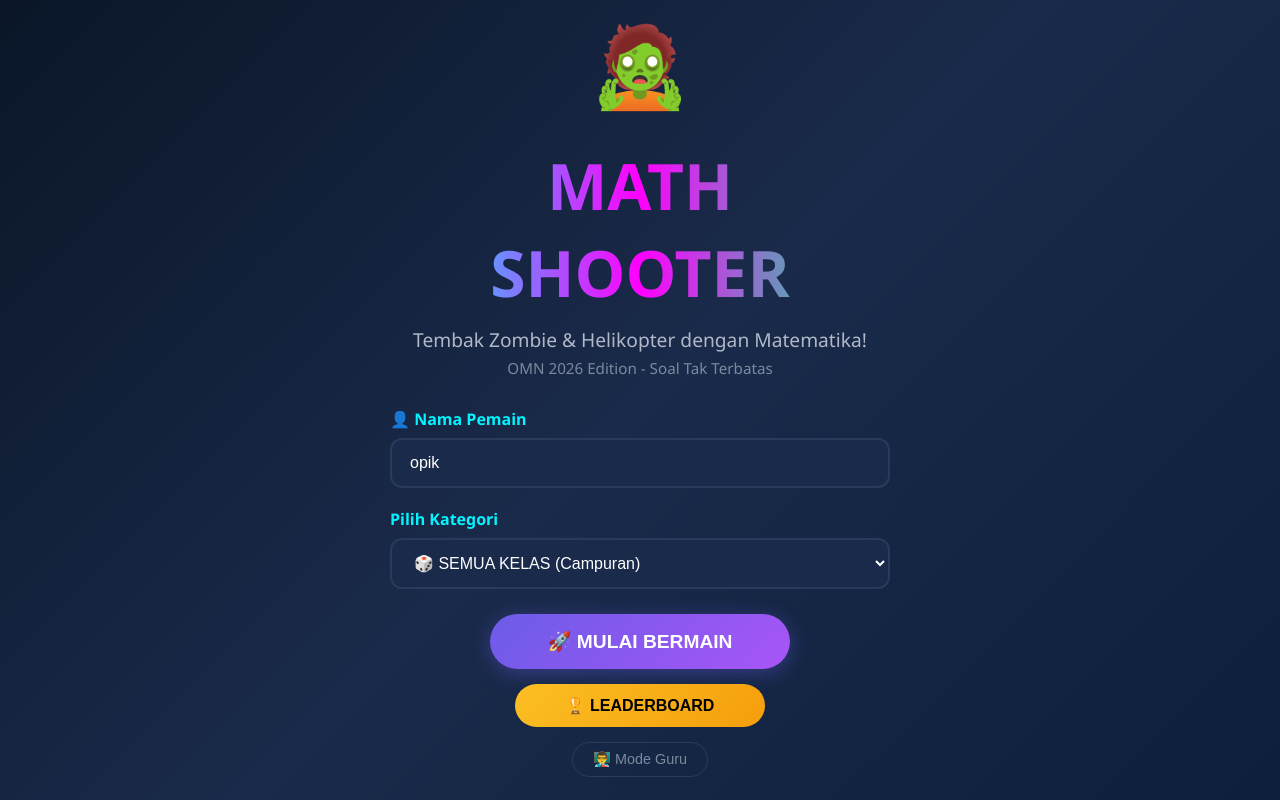
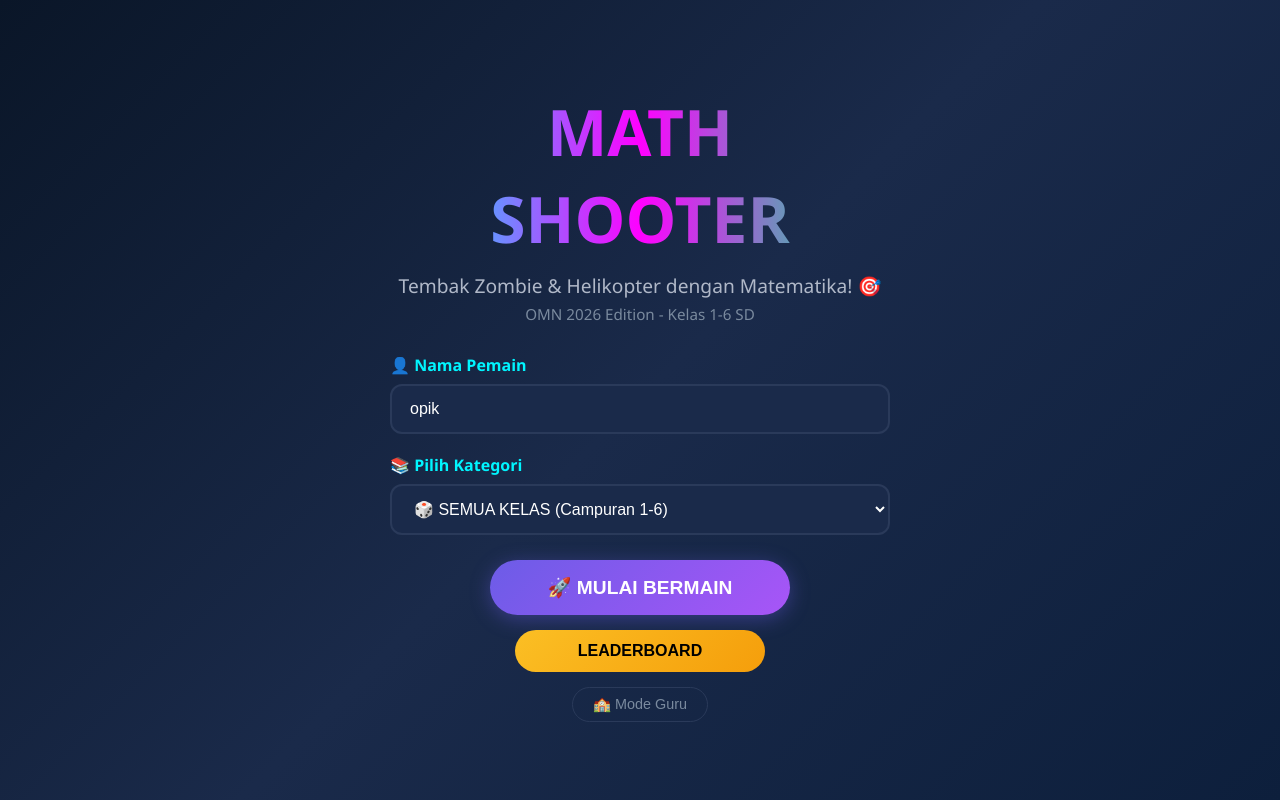
Before and after one commit to olegun84/game-omn, a website: page index.html in a window 1280 px wide. Drawn offline with Linux system fonts and the light colour scheme.

Commit message:
Update index.html

```diff
--- a/index.html
+++ b/index.html
@@ -11,10 +11,10 @@
   <!-- START SCREEN -->
   <div id="startScreen">
     <div class="start-container">
-      <div class="zombie-icon">🧟</div>
+      <div class="zombie-icon"></div>
       <h1 class="game-title">MATH <span class="title-shoot">SHOOTER</span></h1>
-      <p class="subtitle">Tembak Zombie & Helikopter dengan Matematika! </p>
-      <p class="subtitle-small">OMN 2026 Edition - Soal Tak Terbatas</p>
+      <p class="subtitle">Tembak Zombie & Helikopter dengan Matematika! 🎯</p>
+      <p class="subtitle-small">OMN 2026 Edition - Kelas 1-6 SD</p>
 
       <div class="form-group">
         <label>👤 Nama Pemain</label>
@@ -22,59 +22,59 @@
       </div>
 
       <div class="form-group">
-        <label> Pilih Kategori</label>
+        <label>📚 Pilih Kategori</label>
         <select id="categorySelect">
-          <option value="SEMUA KELAS">🎲 SEMUA KELAS (Campuran)</option>
-          <option value="KELAS 1">Kelas 1</option>
-          <option value="KELAS 2">Kelas 2</option>
-          <option value="KELAS 3">Kelas 3</option>
+          <option value="SEMUA KELAS">🎲 SEMUA KELAS (Campuran 1-6)</option>
+          <option value="1">Kelas 1 SD</option>
+          <option value="2">Kelas 2 SD</option>
+          <option value="3">Kelas 3 SD</option>
+          <option value="4">Kelas 4 SD</option>
+          <option value="5">Kelas 5 SD</option>
+          <option value="6">Kelas 6 SD</option>
         </select>
       </div>
 
       <button id="startBtn" class="btn-start">🚀 MULAI BERMAIN</button>
-      <button id="leaderboardBtn" class="btn-leaderboard">🏆 LEADERBOARD</button>
-      <button id="teacherModeBtn" class="btn-teacher">👨‍🏫 Mode Guru</button>
+      <button id="leaderboardBtn" class="btn-leaderboard"> LEADERBOARD</button>
+      <button id="teacherModeBtn" class="btn-teacher">‍🏫 Mode Guru</button>
     </div>
   </div>
 
   <!-- GAME SCREEN -->
   <div id="gameScreen" style="display: none;">
-    <!-- HUD -->
     <div class="hud">
-      <div class="hud-item"> Skor: <strong id="scoreDisplay">0</strong></div>
+      <div class="hud-item">🎯 Skor: <strong id="scoreDisplay">0</strong></div>
       <div class="hud-item">🔥 Combo: <strong id="comboDisplay">0x</strong></div>
       <div class="hud-item">🌊 Wave: <strong id="waveDisplay">1</strong></div>
       <div class="hud-item">💀 Kalah: <strong id="defeatDisplay">0</strong></div>
-      <div class="hud-item" id="timerDisplay">⏱️ 15s</div>
+      <div class="hud-item" id="timerDisplay">⏱️ 20s</div>
     </div>
 
-    <!-- Progress Bar -->
     <div class="progress-container">
       <div id="progressBar" class="progress-bar"></div>
     </div>
 
-    <!-- Question Number -->
-    <div id="questionNum" class="question-num">SOAL 1 / 15</div>
+    <div id="questionNum" class="question-num">SOAL 1 / 20</div>
 
-    <!-- Canvas Container -->
     <div class="canvas-container">
       <canvas id="gameCanvas" width="800" height="600"></canvas>
     </div>
 
-    <!-- Question Box -->
     <div id="questionBox" class="question-box">
-      <span id="topicLabel" class="topic-label">NILAI TEMPAT</span>
+      <div class="question-header">
+        <span id="kelasLabel" class="kelas-label">Kelas 1</span>
+        <span id="topicLabel" class="topic-label">Penjumlahan</span>
+      </div>
       <p id="questionText">Loading...</p>
     </div>
 
-    <!-- Game Over Overlay -->
     <div id="gameOverOverlay" class="overlay" style="display: none;">
       <div class="overlay-content">
-        <h2 id="endTitle"> GAME OVER</h2>
+        <h2 id="endTitle">💀 GAME OVER</h2>
         <p class="final-score-text">Skor Akhir: <strong id="finalScore">0</strong></p>
         <div class="overlay-buttons">
           <button id="restartBtn" class="btn-restart">🔄 MAIN LAGI</button>
-          <button id="backToMenuBtn" class="btn-menu"> KEMBALI KE MENU</button>
+          <button id="backToMenuBtn" class="btn-menu">🏠 KEMBALI KE MENU</button>
         </div>
       </div>
     </div>
```
